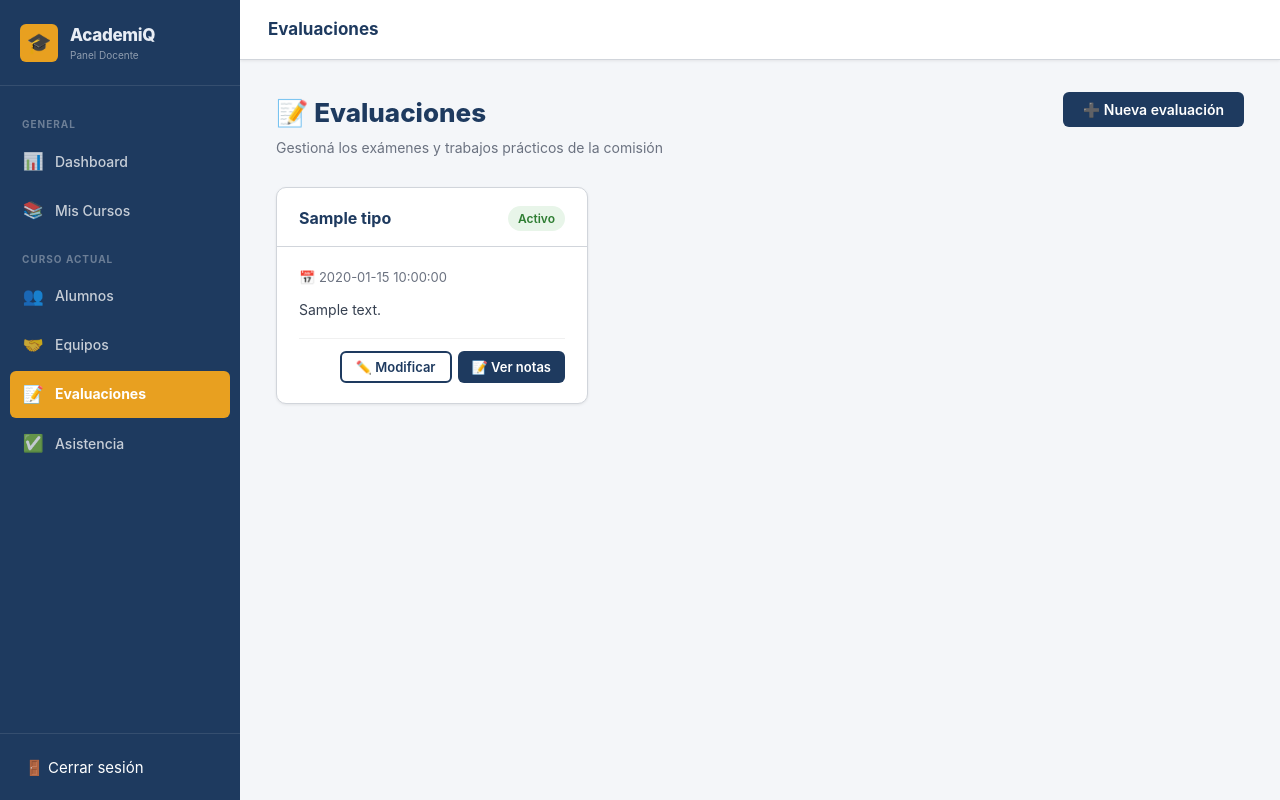
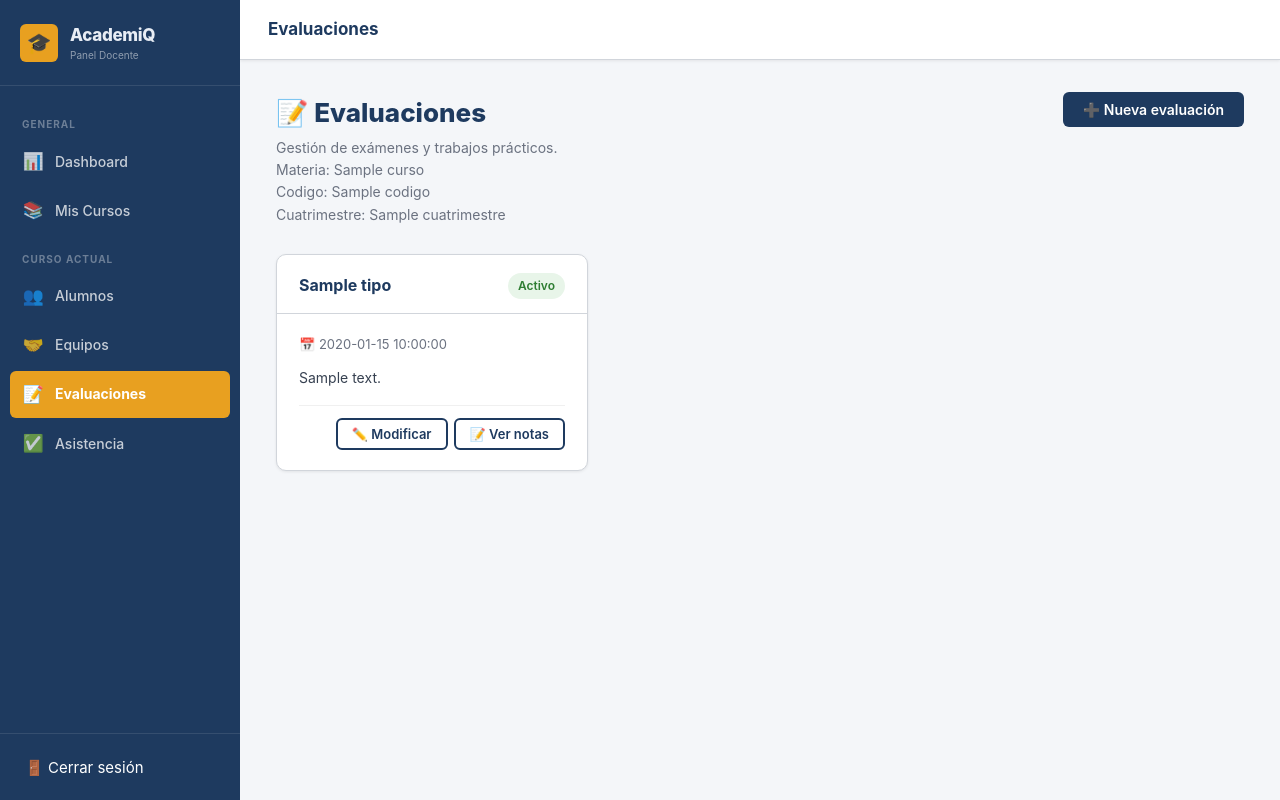
Before and after one commit to spereyra-spec2/Proyecto-Final-Integrador-IDS, a Flask app: template frontend/templates/profesor-evaluaciones.html in a window 1280 px wide. Run offline with Flask 3, Linux system fonts and the light colour scheme; the template is opened without the code that fills it: most values are stand-ins (such as "Sample title", 1, 10 or a date in 2020).

Commit message:
REfactor: se realizaron modificaciones de diseño al Frontend para más descripcion y mantener una estetica uniforme

```diff
--- a/frontend/templates/profesor-cursos.html
+++ b/frontend/templates/profesor-cursos.html
@@ -36,7 +36,7 @@
               <div style="display:flex;gap:8px;flex-wrap:wrap;margin-bottom:14px">
                 <a href="{{ url_for('profesor.vista_alumnos', id_curso=curso.idCurso) }}" class="btn btn-outline btn-sm">Alumnos</a>
                 <a href="#" class="btn btn-outline btn-sm">Equipos</a>
-                <a href="{{ url_for('profesor.evaluaciones', curso_id=curso.idCurso) }}" class="btn btn-primary btn-sm">Evaluaciones</a>
+                <a href="{{ url_for('profesor.evaluaciones', curso_id=curso.idCurso) }}" class="btn btn-outline btn-sm">Evaluaciones</a>
                 <a href="{{url_for('asistencia.asistencia_profe')}}" class="btn btn-outline btn-sm">Asistencia</a>
               </div>
 
--- a/frontend/templates/profesor-dashboard.html
+++ b/frontend/templates/profesor-dashboard.html
@@ -78,7 +78,7 @@
                     <td>
                       <a href="{{ url_for('profesor.vista_alumnos', id_curso=curso.idCurso) }}" class="btn btn-sm btn-outline">Alumnos</a>
                       <a href="#" class="btn btn-outline btn-sm">Equipos</a>
-                      <a href="{{ url_for('profesor.evaluaciones', curso_id=curso.idCurso) }}" class="btn btn-primary btn-sm">Evaluaciones</a>
+                      <a href="{{ url_for('profesor.evaluaciones', curso_id=curso.idCurso) }}" class="btn btn-sm btn-outline">Evaluaciones</a>
                       <a href="{{url_for('asistencia.asistencia_profe')}}" class="btn btn-outline btn-sm">Asistencia</a>
                     </td>
                   </tr>
--- a/frontend/templates/profesor-evaluaciones.html
+++ b/frontend/templates/profesor-evaluaciones.html
@@ -4,7 +4,13 @@
 
 {% block topbar_titulo %}Evaluaciones{% endblock %}
 {% block menu_titulo %}📝 Evaluaciones{% endblock %}
-{% block menu_parrafo %}Gestioná los exámenes y trabajos prácticos de la comisión{% endblock %}
+{% block menu_parrafo %}Gestión de exámenes y trabajos prácticos.
+<br>
+Materia: {{ curso.nombre }}
+<br>
+Codigo: {{ curso.codigo }}
+<br>
+Cuatrimestre: {{ curso.cuatrimestre }}{%endblock %}
 
 <!-- Control del menú lateral dinámico -->
 {% block active_evaluaciones %}active{% endblock %}
@@ -45,7 +51,7 @@
               </button>
 
               <!-- Botón Ver Notas con tus estilos globales -->
-              <button class="btn btn-sm btn-primary" onclick="verNotas('{{ eval.idEvaluacion }}')">
+              <button class="btn btn-sm btn-outline" onclick="verNotas('{{ eval.idEvaluacion }}')">
                 📝 Ver notas
               </button>
             </div>
```
